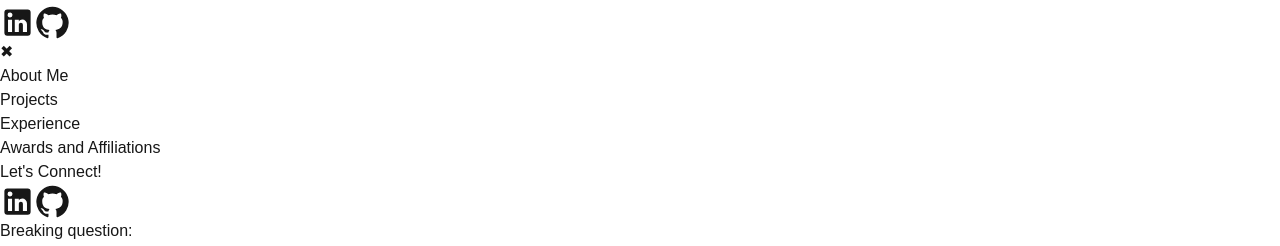
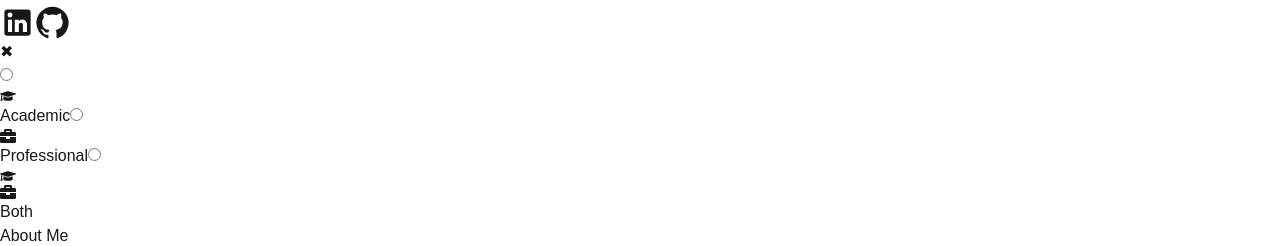
Before and after one commit to shrncr/myPortfolio, a Next.js app: page / in a window 1280 px wide. Shown: the part 139-385 px from the top of the page. Built offline with nearby package versions, Linux system fonts and the light colour scheme.

Commit message:
ok enough

```diff
--- a/src/app/page.jsx
+++ b/src/app/page.jsx
@@ -127,11 +127,8 @@ useEffect(() => {
                 Hi, I'm <span className="text-pink-600">Sara Hrnciar </span>
               </h2>
               <p className="text-lg lg:text-xl mb-6">
-                I love computer science. The field is a puzzle begging to be solved.
-              </p>
-              <p className="text-lg lg:text-xl mb-6">
                 {portfolioType === "academic"
-                  ? "Moreover, I love studying computer science. My research interests include theory of computation as well as human centered computing. I admire that my skills can truly impact the world around me, from academia to humanity! Through my research in usability testing, personal projects, and experience as a tutor and teacher, I aspire to make as many peoples' lives as easy as possible."
+                  ? "My research interests include theory of computation as well as human centered computing. I admire that my skills can truly impact the world around me, from academia to humanity! Through my research in usability testing, personal projects, and experience as a tutor and teacher, I aspire to make as many peoples' lives as easy as possible."
                   : portfolioType === "professional"
                   ? "I have a strong foundation in the core principles of computer science, and I’m confident in my ability to quickly learn new tools when they’re needed. I’m particularly focused on theory, data structures, and algorithms, but I’m also comfortable building interfaces when necessary."
                   : ""}
@@ -159,8 +156,8 @@ useEffect(() => {
           <h2 className="text-3xl font-extrabold mb-4 text-slate-800">Featured Projects</h2>
           <p className="text-lg mb-4 max-w-3xl mx-auto">
             {portfolioType === "academic"
-              ? "Below are some of my personal projects. Feel free to explore the source code and to interact with the deployments themselves if the  live demo option is available. Feel free to check out my GitHub for more projects! :)"
-              : "Below are some of my personal projects. Feel free to explore the source code and to interact with the deployments themselves if the  live demo option is available. Feel free to check out my GitHub for more projects! :)"}
+              ? "Below are some of my personal projects. Feel free to explore the source code and to interact with the deployments themselves if the live demo option is available. Check out my GitHub for more projects! :)"
+              : "Below are some of my personal projects. Feel free to explore the source code and to interact with the deployments themselves if the live demo option is available. Check out my GitHub for more projects! :)"}
           </p>
         </div>
 
@@ -168,8 +165,10 @@ useEffect(() => {
         <ProjectsPage projectType={pType} />
 
         <div>
-          <h1 id="experience" className="text-center text-4xl font-bold mt-10 py-12">My Experience</h1>
-          {/* Pass filtered experiences to the Timeline component */}
+          <h1 id="experience" className="text-center text-4xl font-bold mt-10 py-8">My Experience</h1>
+          <p className="text-center mb-4 ">Reminder that what appears here depends on whether you prefer to explore my academic or professional experience!</p>
+
+          <PortfolioToggle/>
           <Timeline experiences={filteredExperiences} />
         </div>
         <div id="honors">
--- a/src/app/portfolio/components/awards.jsx
+++ b/src/app/portfolio/components/awards.jsx
@@ -7,11 +7,12 @@ import { ChevronLeft, ChevronRight } from "lucide-react";
 
 const awards = [
   { title: "Vice President, Girls Who Code", year: "September 2024-Present", description: "My most significant responsibilities include organizing meeting plans and leading instructional meetings.", icon: GroupIcon },
+  { title: "SURF Grant", year: "2024", description: "Research grant awarded for undergraduate research funding. I personally used this grant to study a new model for end user testing under the mentorship of Dr. Lorraine Jacques.", icon: SchoolIcon },
   { title: "Member, IEEE", year: "October 2024-Present", description: "", icon: GroupIcon },
   { title: "Deans List", year: "Fall 2023, Spring 2024, Fall 2024", description: "The dean's list is composed of undergraduate students who have achieved a grade point average of 3.75 or better during the semester.", icon: SchoolIcon },
   { title: "Aves Vocational Scholarship", year: "Awarded May 2022, Recurring", description: "Invitation-only scholarship for students who demonstrate a strong passion in their desired career path (In my case, Computer Science!)", icon: SchoolIcon },
   { title: "Presidential Merit Scholarship", year: "Awarded May 2022, Recurring", description: "Awarded to high school applicants who attend full time and have an average unweighted 3.8 GPA and 1294 SAT score.", icon: SchoolIcon },
-  { title: "SURF Grant", year: "2024", description: "Research grant awarded for undergraduate research funding. I personally used this grant to study a new model for end user testing under the mentorship of Dr. Lorraine Jacques.", icon: SchoolIcon },
+
   { title: "IBM Watsonx Technical Sales Intermediate Badge", year: "2024", description: "Earned for proficiency in IBM Watsonx AI sales and solutions.", icon: WorkspacePremiumIcon },
   { title: "IBM Watsonx Sales Foundation Badge", year: "2024", description: "Certification in foundational IBM Watsonx sales skills.", icon: WorkspacePremiumIcon },
 ];
--- a/src/app/portfolio/components/navbar.jsx
+++ b/src/app/portfolio/components/navbar.jsx
@@ -2,7 +2,7 @@ import React, { useState, useEffect } from "react";
 import { Link } from "react-scroll";
 import GitHubIcon from '@mui/icons-material/GitHub';
 import LinkedInIcon from '@mui/icons-material/LinkedIn';
-
+import PortfolioToggle from "./toggle";
 export default function NavBar() {
   const [isScrolled, setIsScrolled] = useState(false);
   const [isMenuOpen, setIsMenuOpen] = useState(false);
@@ -34,19 +34,25 @@ export default function NavBar() {
           <p className="text-white text-fuchsia-200 font-light italic cursor-pointer">
             Sara Hern-Car
           </p>
+
           <div
             className="lg:hidden flex items-center"
             onClick={() => setIsMenuOpen(!isMenuOpen)}
           >
-            <button className="text-white text-2xl">
+            <div className="flex-col">
+            <button className="text-white text-2xl ">
               {isMenuOpen ? "✖" : "☰"}
             </button>
+
+            </div>
+
           </div>
           <ul
             className={`lg:flex space-x-8 text-white font-semibold ${
               isMenuOpen ? "block" : "hidden"
             } lg:block`}
           >
+
             <li>
               <Link
                 to="about"
@@ -87,6 +93,7 @@ export default function NavBar() {
                 Awards and Affiliations
               </Link>
             </li>
+
 
             {/* Social Media Links in Desktop View */}
             <li className="flex space-x-4">
@@ -132,6 +139,7 @@ export default function NavBar() {
           </button>
         </div>
         <ul className="flex flex-col items-center text-white font-semibold space-y-6">
+        <PortfolioToggle/>
           <li>
             <Link
               to="about"
@@ -179,6 +187,7 @@ export default function NavBar() {
           <li className="pt-8">
             Let's Connect!
           </li>
+
           {/* Social Media Links in Mobile View */}
           <li className="flex space-x-4 mt-6">
             <a
--- a/src/app/portfolio/components/toggle.jsx
+++ b/src/app/portfolio/components/toggle.jsx
@@ -1,31 +1,63 @@
-"use client";
-import React from "react";
-import { FaGraduationCap, FaBriefcase, FaExchangeAlt } from "react-icons/fa";
-import { usePortfolio } from "../context/portfolioContext";
+import React, { useContext } from 'react';
+import { usePortfolio } from '../context/portfolioContext'; // Assuming PortfolioContext is set up
+import { FaGraduationCap, FaBriefcase } from "react-icons/fa";
 const PortfolioToggle = () => {
   const { portfolioType, setPortfolioType } = usePortfolio();
 
-  const togglePortfolio = () => {
-    setPortfolioType(portfolioType  === "academic" ? "professional" : "academic");
+  const handleChange = (event) => {
+    setPortfolioType(event.target.id); // Update the context with the selected value
   };
 
   return (
-    <button
-      className="fixed bottom-8 right-8 flex items-center gap-3 px-5 py-3 bg-gray-800 hover:bg-gray-900 text-white rounded-full shadow-lg transition-transform transform hover:scale-110"
-      onClick={togglePortfolio}
-    >
-      {portfolioType === "academic" ? (
-        <>
-          <FaBriefcase size={20} />
-          <span>Switch to Professional</span>
-        </>
-      ) : (
-        <>
-          <FaGraduationCap size={20} />
-          <span>Switch to Academic</span>
-        </>
-      )}
-    </button>
+    <div className="flex items-center justify-center">
+      <div className="inline-flex overflow-hidden border border-gray-200 bg-white rounded-lg">
+        <label htmlFor="academic" className="cursor-pointer text-black">
+          <input
+            type="radio"
+            name="portfolioType"
+            id="academic"
+            className="sr-only peer"
+            checked={portfolioType === 'academic'}
+            onChange={handleChange}
+          />
+          <span className="relative inline-flex items-center h-full py-2 pr-3 space-x-2 text-xs pl-7 peer-checked:bg-blue-200">
+            <FaGraduationCap/>
+            <span className="before:w-2 before:h-2  before:rounded-full before:absolute before:top-[14px] before:left-3">Academic</span>
+          </span>
+        </label>
+
+        <label htmlFor="professional" className="cursor-pointer text-black">
+          <input
+            type="radio"
+            name="portfolioType"
+            id="professional"
+            className="sr-only peer"
+            checked={portfolioType === 'professional'}
+            onChange={handleChange}
+          />
+          <span className="relative inline-flex items-center h-full py-2 pr-3 space-x-2 text-xs pl-7 peer-checked:bg-green-200">
+            <FaBriefcase/>
+            <span className="before:w-2 before:h-2  before:rounded-full before:absolute before:top-[14px] before:left-3">Professional</span>
+          </span>
+        </label>
+
+        <label htmlFor="both" className="cursor-pointer text-black">
+          <input
+            type="radio"
+            name="portfolioType"
+            id="both"
+            className="sr-only peer"
+            checked={portfolioType === 'both'}
+            onChange={handleChange}
+          />
+          <span className="relative inline-flex items-center h-full py-2 pr-3 space-x-2 text-xs pl-7 peer-checked:bg-red-200">
+            <FaGraduationCap/>
+            <FaBriefcase/>
+            <span className="before:w-2 before:h-2  before:rounded-full before:absolute before:top-[14px] before:left-3">Both</span>
+          </span>
+        </label>
+      </div>
+    </div>
   );
 };
 
```
